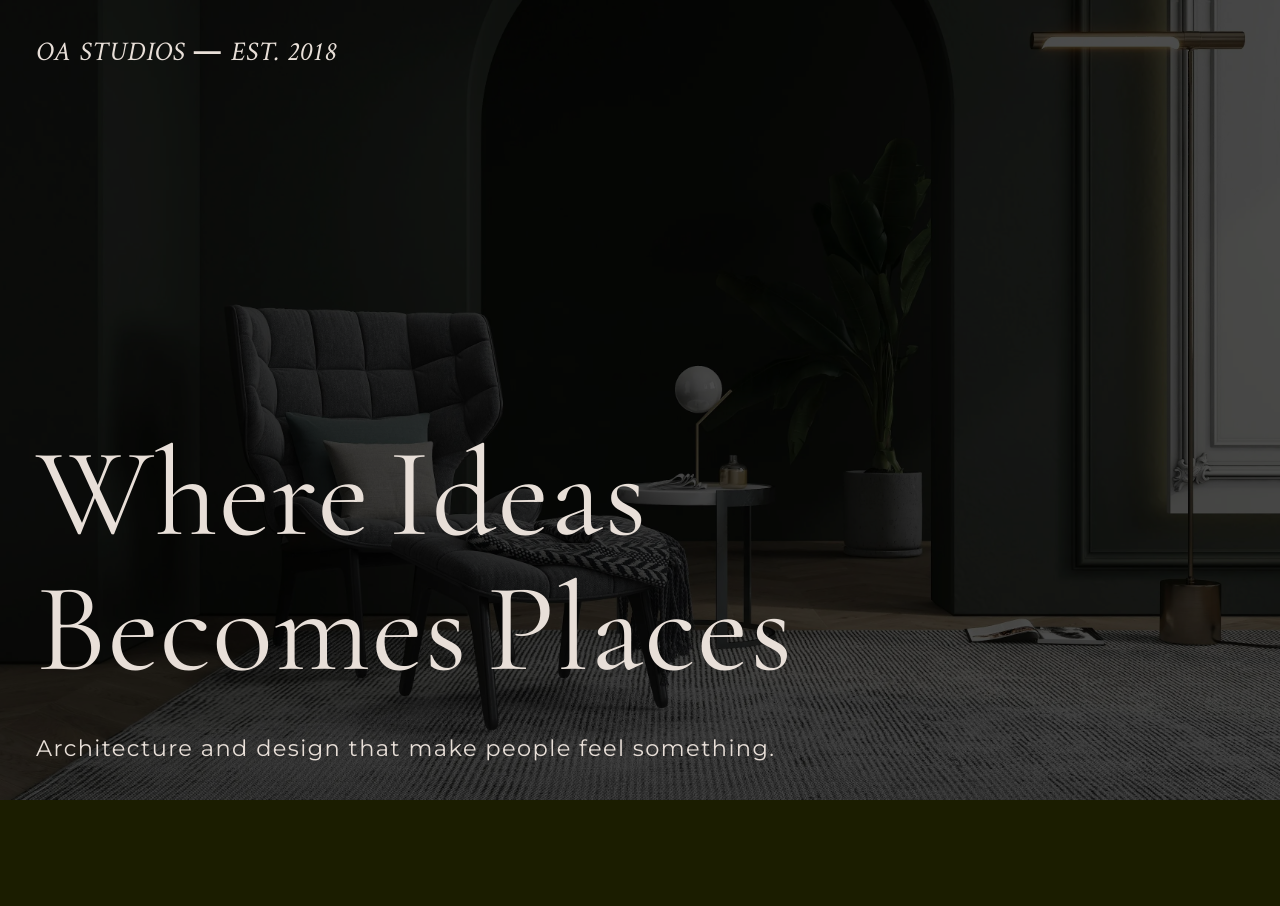
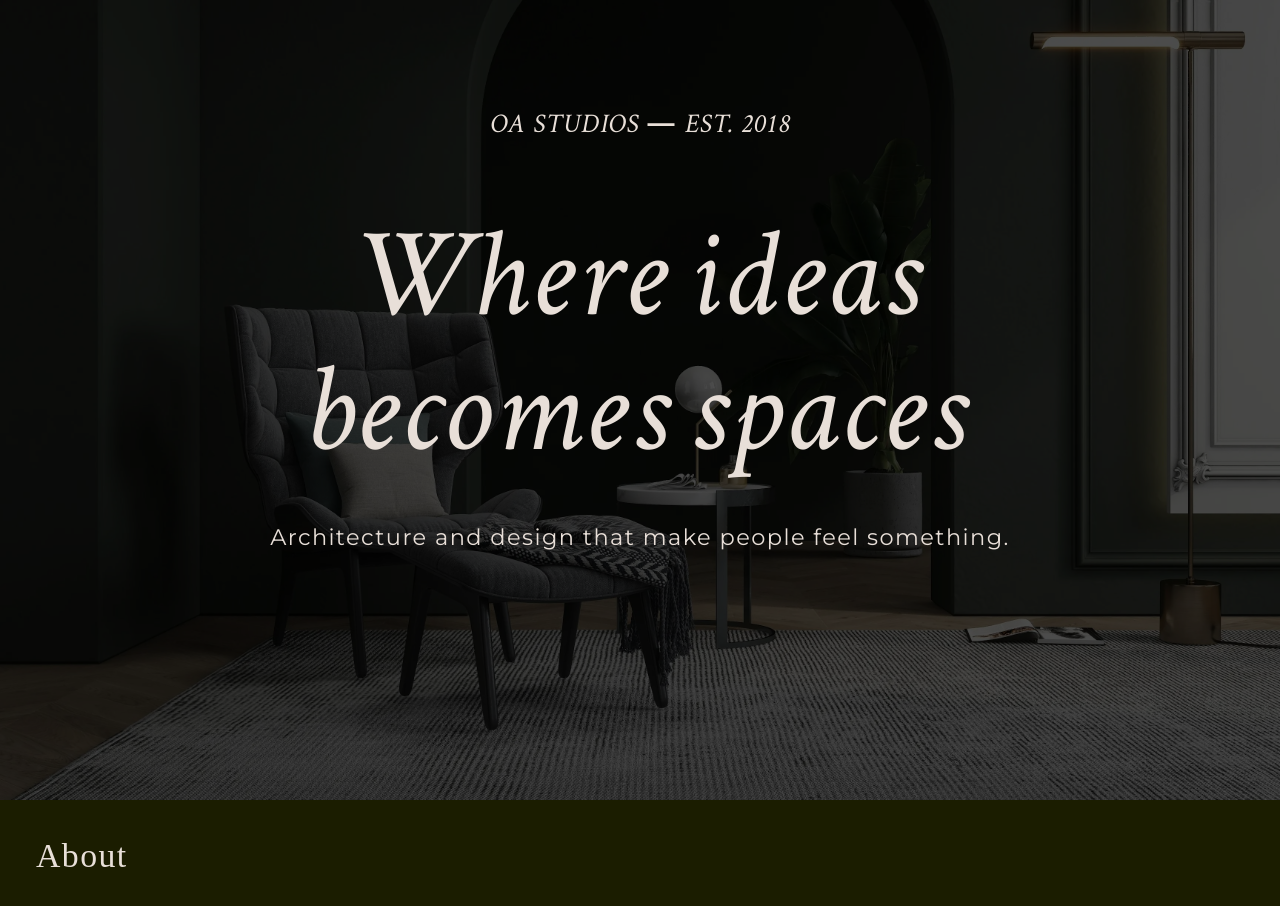
Before and after one commit to Xpektra7/oa-studios, a React (Vite) app: page / in a window 1280 px wide. Shown: the top 906 px of the page. Before the commit the page ends 800 px from the top, so only its background shows below. Built offline with nearby package versions, Linux system fonts and the light colour scheme.

Commit message:
feat: integrate About component and enhance Hero section layout

```diff
--- a/index.html
+++ b/index.html
@@ -1,5 +1,5 @@
 <!doctype html>
-<html lang="en">
+<html lang="en" class="scroll-smooth">
   <head>
     <meta charset="UTF-8" />
     <link rel="icon" type="image/svg+xml" href="/favicon.svg" />
--- a/src/App.tsx
+++ b/src/App.tsx
@@ -1,10 +1,12 @@
-import Hero from "./components/hero/hero";
+import About from "./components/about/about"
+import Hero from "./components/hero/hero"
 import './index.css'
 
-function App() {
-  return <>
-    <Hero />
-  </>;
+export default function App() {
+  return (
+    <main className="relative h-[300dvh]">
+      <Hero />
+      <About />
+    </main>
+  )
 }
-
-export default App;
--- a/src/components/about/about.tsx
+++ b/src/components/about/about.tsx
@@ -1,6 +1,6 @@
 export default function About() {
   return (
-    <section className="h-screen z-50 w-screen bg-red-400">
+    <section className="relative h-[200dvh] z-50 w-screen bg-bg rounded-t-4xl p-8">
       <h1 className="text-3xl">About</h1>
     </section>
   )
--- a/src/components/hero/hero.tsx
+++ b/src/components/hero/hero.tsx
@@ -7,29 +7,28 @@ export default function Hero() {
   return (
     <section
       id='hero'
-      className="h-dvh w-dvw bg-transparent flex flex-col justify-left"
+      className="h-dvh w-dvw sticky top-0 bg-transparent flex flex-col pt-16 items-center"
       style={{
         '--hero-bg': `url(${heroImg})`,
         '--ideas-bg': `url(${ideasImg})`,
         '--places-bg': `url(${placesImg})`
       } as React.CSSProperties}
     >
-      <div id="hero-bg" className="h-full w-full absolute top-0 -z-1"></div>
-      <h1 className="font-condensed font-bold uppercase p-8 text-2xl mb-auto">OA Studios — Est. 2018</h1>
-      <div className="space-y-8 p-8">
-        <div id='hero-headline' className="font-display text-hero leading-30 mx-0 text-white">
+      <h1 className="font-condensed font-bold uppercase p-8 text-2xl">OA Studios — Est. 2018</h1>
+      <div className="space-y-8 p-8 w-fit self-center">
+        <div id='hero-headline' className="font-condensed text-center text-hero leading-30 mx-0 text-white">
           <span className="inline-block mr-2 duration-300 ease-in-out">Where</span>
 
-          <span id='ideas' className="inline-block mx-2 duration-300 ease-in-out">Ideas</span>
+          <span id='ideas' className="inline-block mx-2 duration-300 ease-in-out">ideas</span>
           <br />
-          <span className="inline-block mr-2 duration-300 ease-in-out">Becomes</span>
+          <span className="inline-block mr-2 duration-300 ease-in-out">becomes</span>
 
-          <span id='places' className="inline-block mx-2 duration-300 ease-in-out">Places</span>
+          <span id='places' className="inline-block mx-2 duration-300 ease-in-out">spaces</span>
 
         </div>
-        <p className="text-xl font-body">Architecture and design that make
-          people feel something.</p>
+        <p className="text-xl text-center font-body">Architecture and design that make people feel something.</p>
       </div>
+      <div id="hero-bg" className="h-full w-full absolute top-0 -z-1"></div>
     </section>
   )
 }
```
